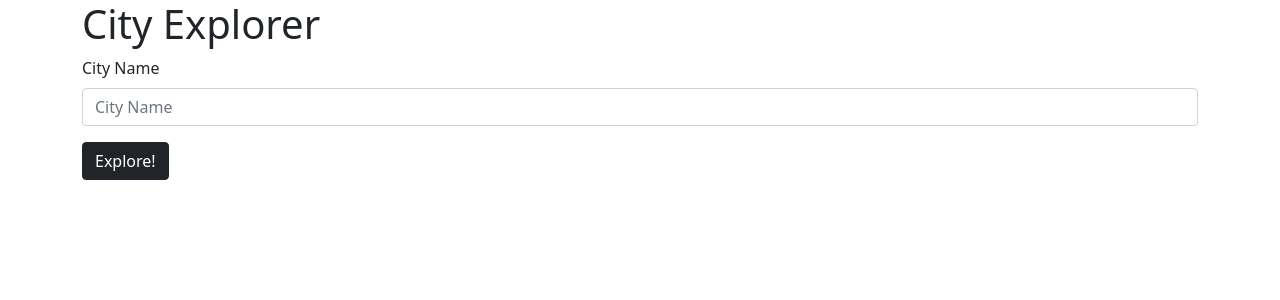
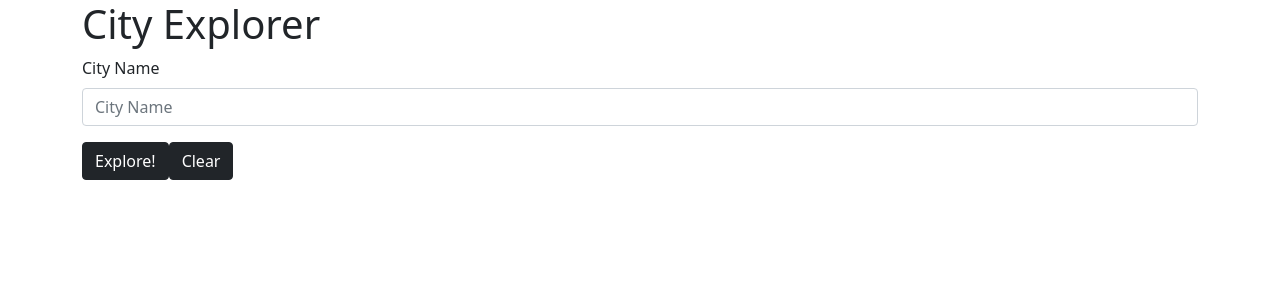
Before and after one commit to hasnaa38/city-explorer, a React (Create React App) app: page / in a window 1280 px wide. Shown: the top 300 px of the page. Built offline with nearby package versions, Linux system fonts and the light colour scheme.

Commit message:
Edited the ReadMe file for the first feature

```diff
--- a/src/App.js
+++ b/src/App.js
@@ -42,6 +42,17 @@ class App extends Component {
     })
   }
 
+  handleClear = (e) => {
+    e.preventDefault();
+    this.setState({
+      display_place: '',
+      address_country: '',
+      lat: '',
+      lon: '',
+      show_results_flag: false,
+    });
+  }
+
   render() {
     return (
       <div>
@@ -55,7 +66,7 @@ class App extends Component {
         <Container className='searchFormContainer'>
           <Row>
             <Col xs={12}>
-              <SearchForm handleLocation={this.handleLocation} handleSubmit={this.handleSubmit} />
+              <SearchForm handleLocation={this.handleLocation} handleSubmit={this.handleSubmit} handleClear={this.handleClear} />
             </Col>
           </Row>
         </Container>
--- a/src/components/SearchForm.js
+++ b/src/components/SearchForm.js
@@ -13,6 +13,9 @@ class SearchForm extends Component {
                     <Button variant="dark" type="submit">
                         Explore!
                     </Button>
+                    <Button variant="dark" type="submit" onClick={this.props.handleClear}>
+                        Clear
+                    </Button>
                 </Form>
             </div>
         )
```
Also changed, not shown: 1 other file (tests, documents, lock files or other folders).
